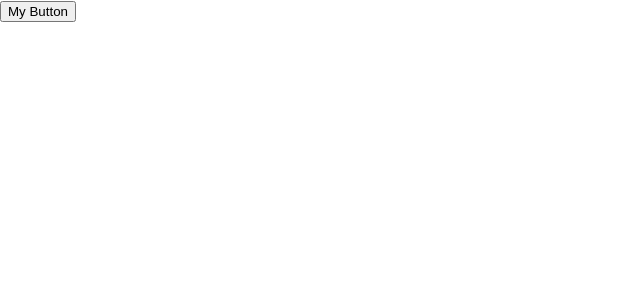
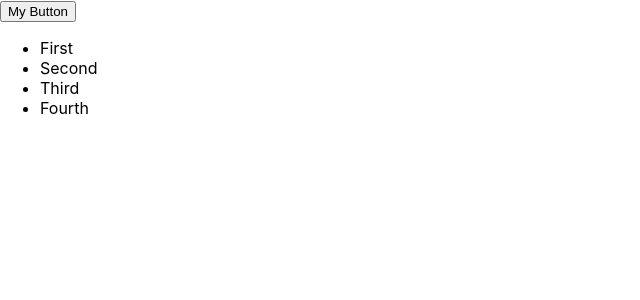
Before and after one commit to doniisetiiawan/react-317, a React (Create React App) app: page / in a window 1280 px wide. Shown: the top 300 px of the page, without its empty margins (0-640 px from the left). Built offline with nearby package versions, Linux system fonts and the light colour scheme.

Commit message:
Add setting property value

```diff
--- /dev/null
+++ b/src/MyList.jsx
@@ -0,0 +1,21 @@
+import React from 'react';
+import PropTypes from 'prop-types';
+
+function MyList(props) {
+  const { items } = props;
+  return (
+    <ul>
+      {items.map(i => <li key={i}>{i}</li>)}
+    </ul>
+  );
+}
+
+MyList.propTypes = {
+  items: PropTypes.array,
+};
+
+MyList.defaultProps = {
+  items: [],
+};
+
+export default MyList;
--- a/src/index.jsx
+++ b/src/index.jsx
@@ -4,11 +4,32 @@ import './index.css';
 import * as serviceWorker from './serviceWorker';
 
 import MyButton from './MyButton';
+import MyList from './MyList';
 
-ReactDOM.render(
-  <MyButton />,
-  document.getElementById('root'),
-);
+const appState = {
+  text: 'My Button',
+  disabled: true,
+  items: ['First', 'Second', 'Third'],
+};
+
+function render(props) {
+  ReactDOM.render(
+    <main>
+      <MyButton text={props.text} disabled={props.disable} />
+      <MyList items={props.items} />
+    </main>,
+    document.getElementById('root'),
+  );
+}
+
+render(appState);
+
+setTimeout(() => {
+  appState.disabled = false;
+  appState.items.push('Fourth');
+
+  render(appState);
+}, 1000);
 
 // If you want your app to work offline and load faster, you can change
 // unregister() to register() below. Note this comes with some pitfalls.
```
